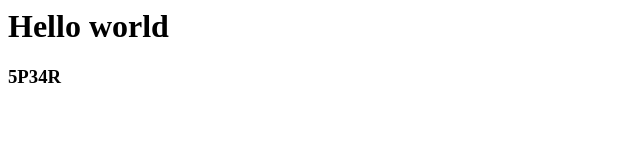
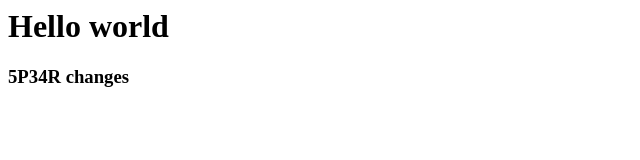
Before and after one commit to nxb1t/github-citest, a plain HTML site: page index.html in a window 1280 px wide. Shown: the full height of the page, 0-640 px from the left. Drawn offline with Linux system fonts and the light colour scheme.

Commit message:
Update index.html

```diff
--- a/index.html
+++ b/index.html
@@ -1,6 +1,6 @@
 <html>
   <body>
     <h1>Hello world</h1>
-    <h3>5P34R</h3>
+    <h3>5P34R changes</h3>
   </body>
 </html>
```
